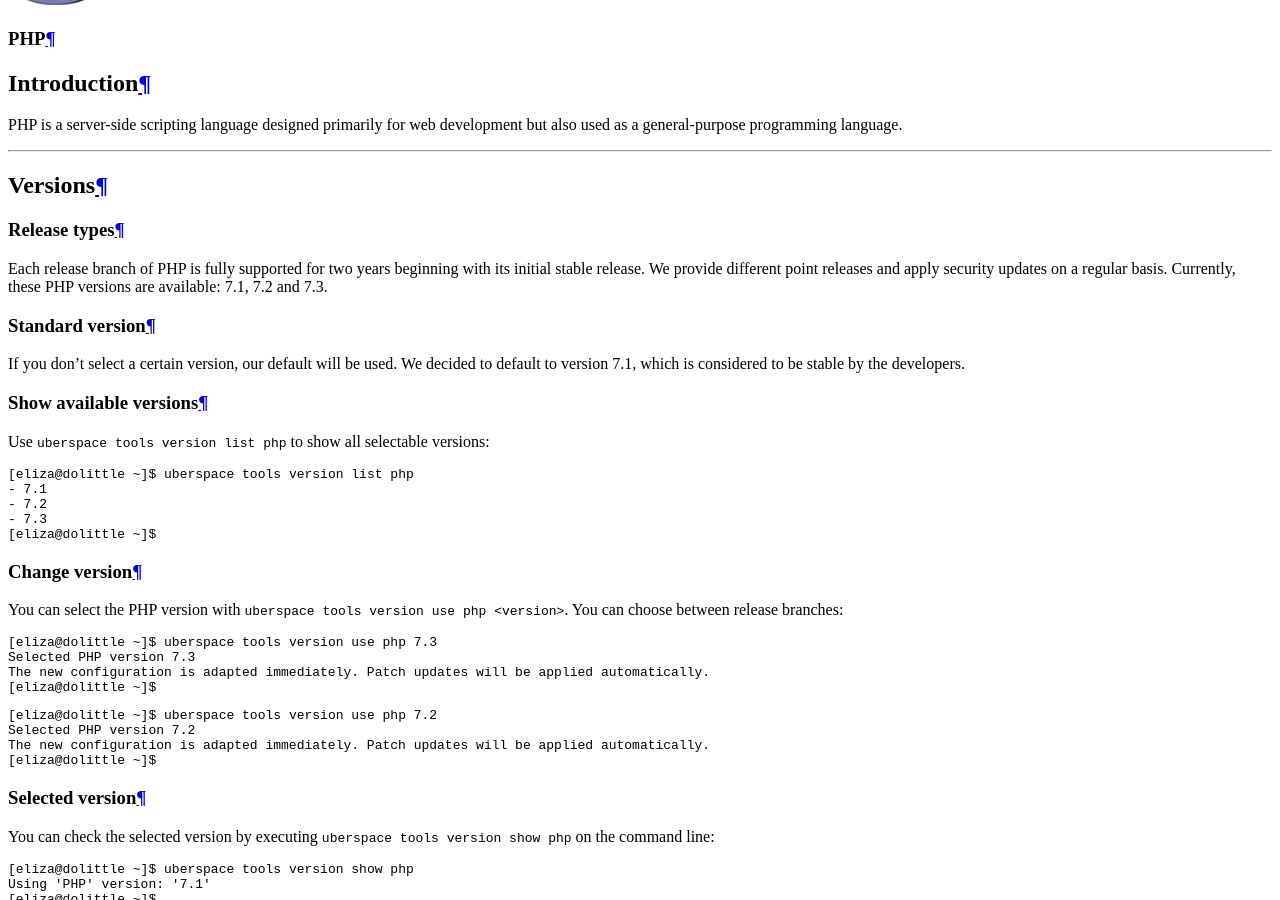
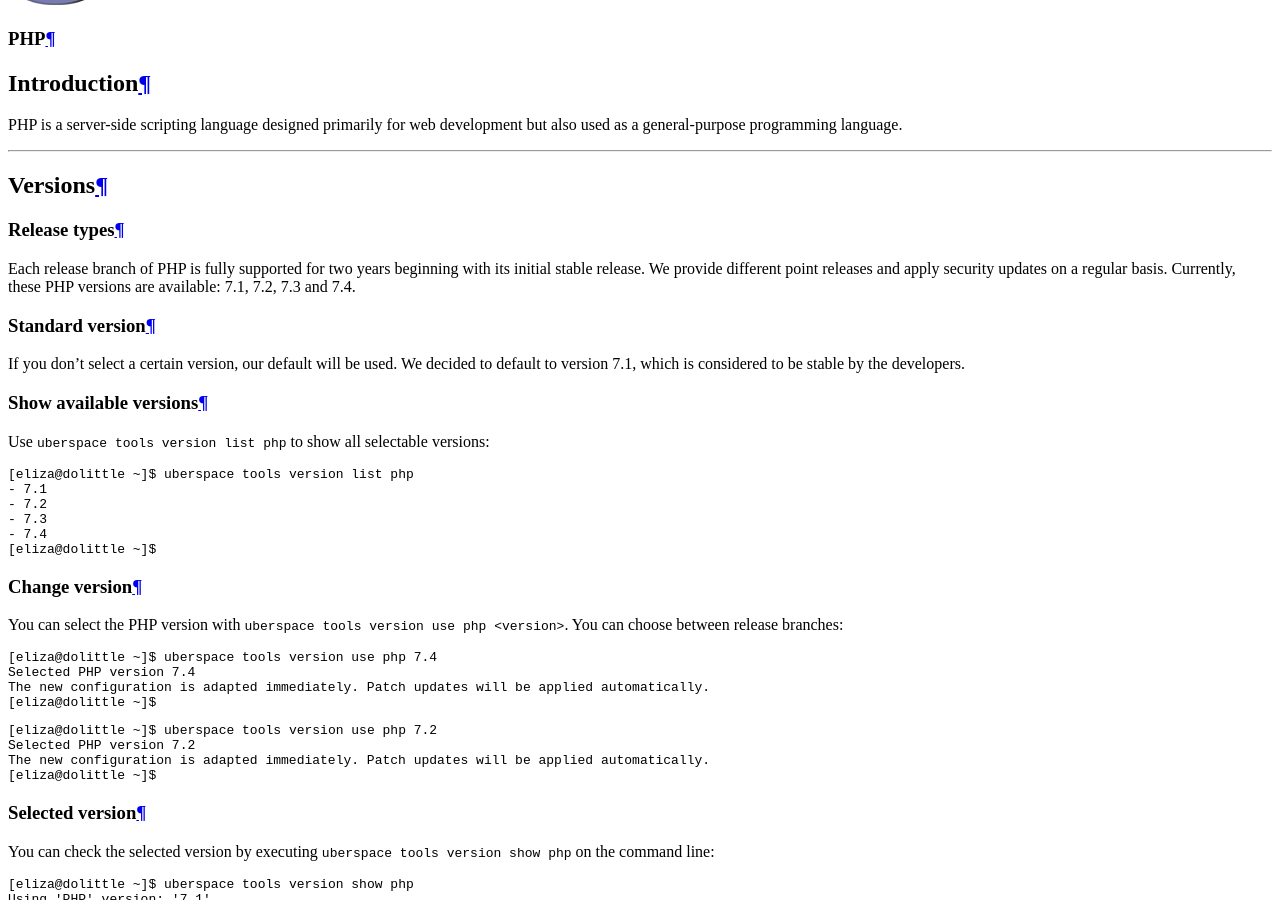
Before and after one commit to Uberspace/manual, a Sphinx documentation site: the page built from source/lang-php.rst, in a window 1280 px wide and 900 px high, scrolled down 1639 px. Built offline with Sphinx 7.4.7 and the Read the Docs theme 2.0.0, drawn with Linux system fonts in a browser that asks for light colours; pages that are not in the unit, such as notebooks, are missing from menus.

Commit message:
add PHP 7.4

```diff
--- a/source/lang-php.rst
+++ b/source/lang-php.rst
@@ -21,7 +21,7 @@
 
 Release types
 -------------
-Each release branch of PHP is fully supported for two years beginning with its initial stable release. We provide different point releases and apply security updates on a regular basis. Currently, these PHP versions are available: 7.1, 7.2 and 7.3.
+Each release branch of PHP is fully supported for two years beginning with its initial stable release. We provide different point releases and apply security updates on a regular basis. Currently, these PHP versions are available: 7.1, 7.2, 7.3 and 7.4.
 
 Standard version
 ----------------
@@ -38,6 +38,7 @@
   - 7.1
   - 7.2
   - 7.3
+  - 7.4
   [eliza@dolittle ~]$
 
 .. _php-change-version:
@@ -48,8 +49,8 @@
 
 .. code-block:: console
 
-  [eliza@dolittle ~]$ uberspace tools version use php 7.3
-  Selected PHP version 7.3
+  [eliza@dolittle ~]$ uberspace tools version use php 7.4
+  Selected PHP version 7.4
   The new configuration is adapted immediately. Patch updates will be applied automatically.
   [eliza@dolittle ~]$
 
@@ -84,6 +85,8 @@
 | 7.2    | Active support      | 30 Nov 2020            |
 +--------+---------------------+------------------------+
 | 7.3    | Active support      | 6 Dec 2021	            |
++--------+---------------------+------------------------+
+| 7.4    | Acitve support      | 28 Nov 2022	          |
 +--------+---------------------+------------------------+
 
 ----
```
